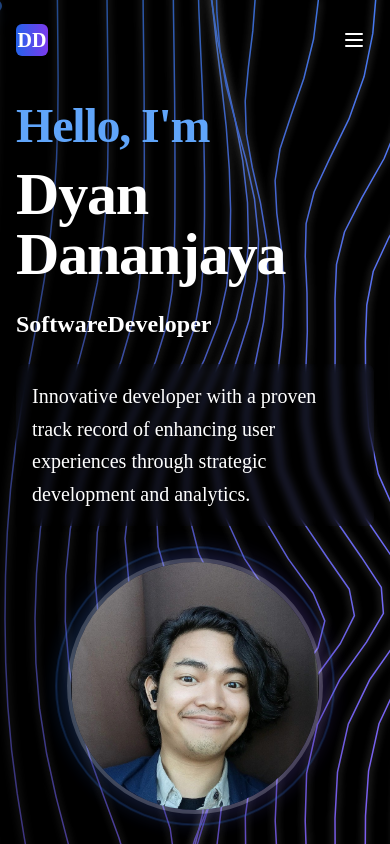
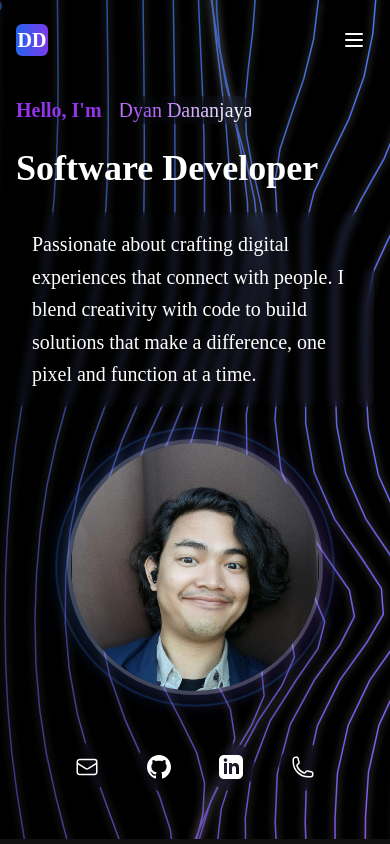
Before and after one commit to depuntj/PortoWeb, a Next.js app: page / in a window 390 px wide. Shown: the top 844 px of the page. Built offline with nearby package versions, Linux system fonts and the light colour scheme.

Commit message:
Finished the Hero

```diff
--- /dev/null
+++ b/src/components/Animation/GradientText.tsx
@@ -0,0 +1,60 @@
+import React, { ReactNode } from "react";
+
+interface GradientTextProps {
+  children: ReactNode;
+  className?: string;
+  colors?: string[];
+  animationSpeed?: number;
+  showBorder?: boolean;
+}
+
+export default function GradientText({
+  children,
+  className = "",
+  colors = ["#ffaa40", "#9c40ff", "#ffaa40"],
+  animationSpeed = 8,
+  showBorder = false,
+}: GradientTextProps) {
+  const gradientStyle = {
+    backgroundImage: `linear-gradient(to right, ${colors.join(", ")})`,
+    animationDuration: `${animationSpeed}s`,
+  };
+
+  return (
+    <div
+      className={`relative mx-auto flex max-w-fit flex-row items-center justify-center rounded-[1.25rem] font-medium backdrop-blur transition-shadow duration-500 overflow-hidden ${className}`}
+    >
+      {showBorder && (
+        <div
+          className="absolute inset-0 bg-cover z-0 pointer-events-none animate-gradient"
+          style={{
+            ...gradientStyle,
+            backgroundSize: "300% 100%",
+          }}
+        >
+          <div
+            className="absolute inset-0 bg-black rounded-[1.25rem] z-[-1]"
+            style={{
+              width: "calc(100% - 2px)",
+              height: "calc(100% - 2px)",
+              left: "50%",
+              top: "50%",
+              transform: "translate(-50%, -50%)",
+            }}
+          ></div>
+        </div>
+      )}
+      <div
+        className="inline-block relative z-2 text-transparent bg-cover animate-gradient"
+        style={{
+          ...gradientStyle,
+          backgroundClip: "text",
+          WebkitBackgroundClip: "text",
+          backgroundSize: "300% 100%",
+        }}
+      >
+        {children}
+      </div>
+    </div>
+  );
+}
--- a/src/components/HeroSection.tsx
+++ b/src/components/HeroSection.tsx
@@ -2,6 +2,7 @@
 import Image from "next/image";
 import Waves from "@/components/Animation/Waves";
 import BlurText from "@/components/Animation/BlurText";
+import GradientText from "@/components/Animation/GradientText";
 import { useState } from "react";
 
 export default function HeroSection() {
@@ -31,45 +32,76 @@ export default function HeroSection() {
       <div className="max-w-5xl mx-auto px-4 sm:px-6 lg:px-8 relative z-10">
         <div className="flex flex-col md:flex-row items-center justify-between gap-8 md:gap-12">
           <div className="flex-1 space-y-6">
-            <p className="text-5xl sm:text-6xl font-bold tracking-tight drop-shadow-lg">
+            <div className="flex flex-wrap items-center gap-x-3 text-xl sm:text-2xl font-bold">
+              <div className="flex flex-wrap items-center gap-x-3">
                 <BlurText
                   text="Hello, I'm"
                   delay={100}
                   animateBy="words"
                   direction="top"
-                className="text-blue-400 leading-tight text-shadow-sm"
-                onAnimationComplete={() => setNameAnimationComplete(true)}
+                  className="text-purple-600 text-shadow-sm"
                 />
-              <div className="mt-2 block text-white text-6xl sm:text-7xl drop-shadow-lg">
+                <div className="relative">
+                  <div
+                    className={`transition-opacity duration-500 ${
+                      nameAnimationComplete ? "opacity-0" : "opacity-100"
+                    }`}
+                  >
                     <BlurText
                       text="Dyan Dananjaya"
-                  delay={150}
+                      delay={100}
+                      animateBy="words"
+                      direction="top"
+                      onAnimationComplete={() => setNameAnimationComplete(true)}
+                      className="text-transparent"
+                    />
+                  </div>
+                  <div
+                    className={`absolute inset-0 transition-opacity duration-300 ${
+                      nameAnimationComplete ? "opacity-100" : "opacity-0"
+                    }`}
+                    style={{ transitionDelay: "300ms" }}
+                  >
+                    <GradientText
+                      colors={[
+                        "#ffffff",
+                        "#a855f7",
+                        "#ffffff",
+                        "#a855f7",
+                        "#ffffff",
+                      ]}
+                      animationSpeed={3}
+                      showBorder={false}
+                      className="font-bold"
+                    >
+                      Dyan Dananjaya
+                    </GradientText>
+                  </div>
+                </div>
+              </div>
+            </div>
+            <h1 className="text-4xl sm:text-6xl text-white font-semibold drop-shadow-md mb-6">
+              <BlurText
+                text="Software Developer"
+                delay={300}
                 animateBy="words"
                 direction="top"
                 onAnimationComplete={() => setTitleAnimationComplete(true)}
               />
-              </div>
-            </p>
-
-            <h1 className="text-2xl sm:text-3xl text-white font-semibold drop-shadow-md">
-              <BlurText
-                text="SoftwareDeveloper"
-                delay={100}
-                animateBy="words"
-                direction="bottom"
-              />
             </h1>
-
-            <p
-              className={`text-xl text-white leading-relaxed max-w-lg drop-shadow-md backdrop-blur-sm bg-black/10 p-4 rounded-lg transition-opacity duration-700 ${
+            <div
+              className={`transition-opacity duration-700 ${
                 titleAnimationComplete ? "opacity-100" : "opacity-0"
               }`}
+              style={{ transitionDelay: "600ms" }}
             >
-              Innovative developer with a proven track record of enhancing user
-              experiences through strategic development and analytics.
+              <p className="text-xl text-white leading-relaxed max-w-lg drop-shadow-md backdrop-blur-sm bg-black/10 p-4 rounded-lg">
+                Passionate about crafting digital experiences that connect with
+                people. I blend creativity with code to build solutions that
+                make a difference, one pixel and function at a time.
               </p>
             </div>
-
+          </div>
           <div
             className={`relative w-64 h-64 sm:w-80 sm:h-80 flex-shrink-0 transition-all duration-1000 transform ${
               nameAnimationComplete
@@ -92,7 +124,6 @@ export default function HeroSection() {
             <div className="absolute -inset-4 rounded-full border-2 border-blue-500/30 animate-pulse"></div>
           </div>
         </div>
-
         <div
           className={`flex gap-6 mt-12 justify-center md:justify-start transition-all duration-700 ${
             titleAnimationComplete
@@ -191,6 +222,22 @@ export default function HeroSection() {
           text-shadow: 0 4px 8px rgba(0, 0, 0, 0.6);
         }
 
+        @keyframes gradient {
+          0% {
+            background-position: 0% 50%;
+          }
+          50% {
+            background-position: 100% 50%;
+          }
+          100% {
+            background-position: 0% 50%;
+          }
+        }
+
+        .animate-gradient {
+          animation: gradient linear infinite;
+        }
+
         @keyframes pulse-ring {
           0% {
             transform: scale(0.95);
--- a/tailwind.config.js
+++ b/tailwind.config.js
@@ -23,6 +23,7 @@ module.exports = {
       },
       animation: {
         "pulse-slow": "pulse 3s cubic-bezier(0.4, 0, 0.6, 1) infinite",
+        gradient: "gradient 8s linear infinite",
       },
       backgroundImage: {
         "gradient-radial": "radial-gradient(var(--tw-gradient-stops))",
@@ -38,6 +39,13 @@ module.exports = {
         lg: "0 4px 8px rgba(0, 0, 0, 0.6)",
         glow: "0 0 8px rgba(59, 130, 246, 0.5)",
       },
+      keyframes: {
+        gradient: {
+          "0%": { backgroundPosition: "0% 50%" },
+          "50%": { backgroundPosition: "100% 50%" },
+          "100%": { backgroundPosition: "0% 50%" },
+        },
+      },
     },
   },
   plugins: [],
```
Lines whose indentation alone changed are shown as unchanged.
